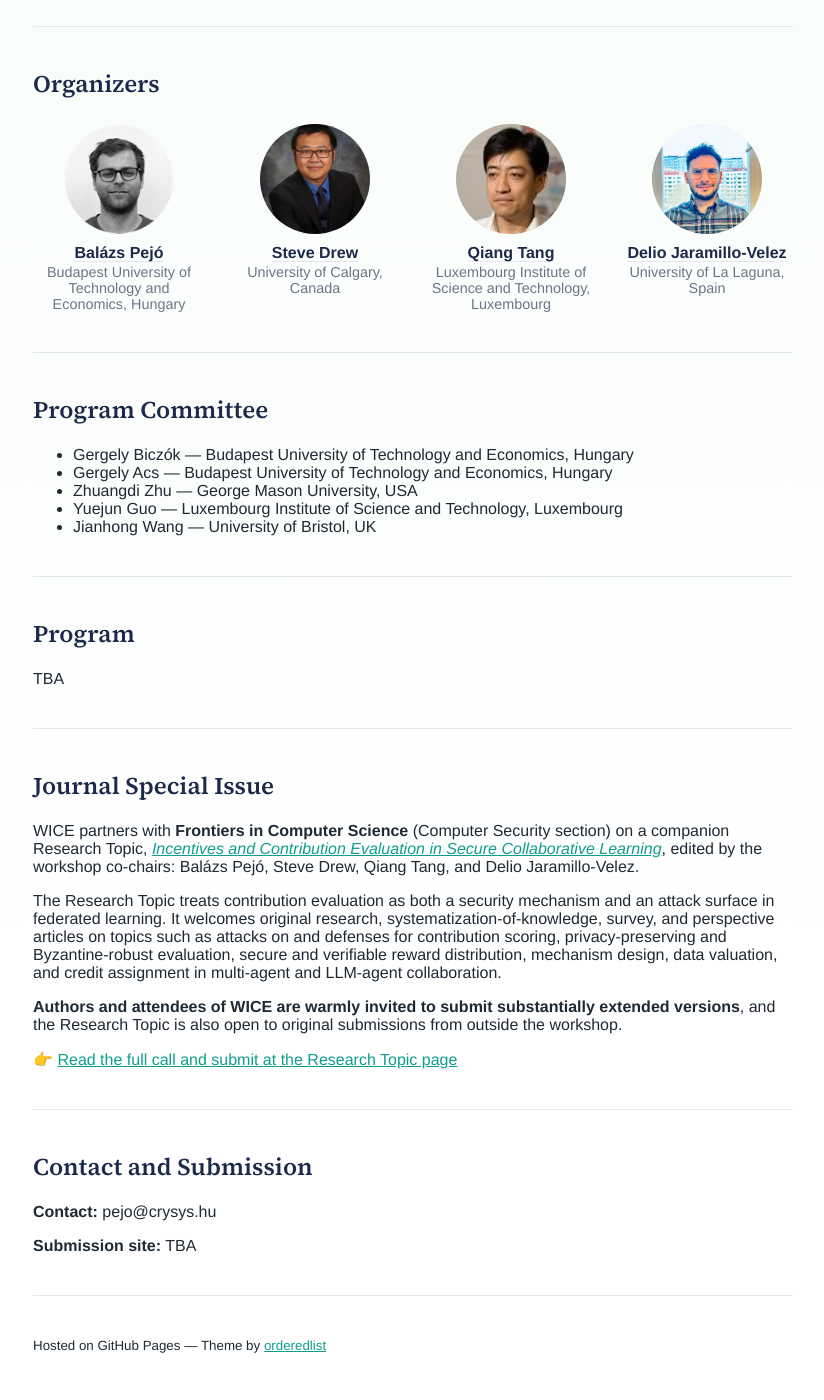
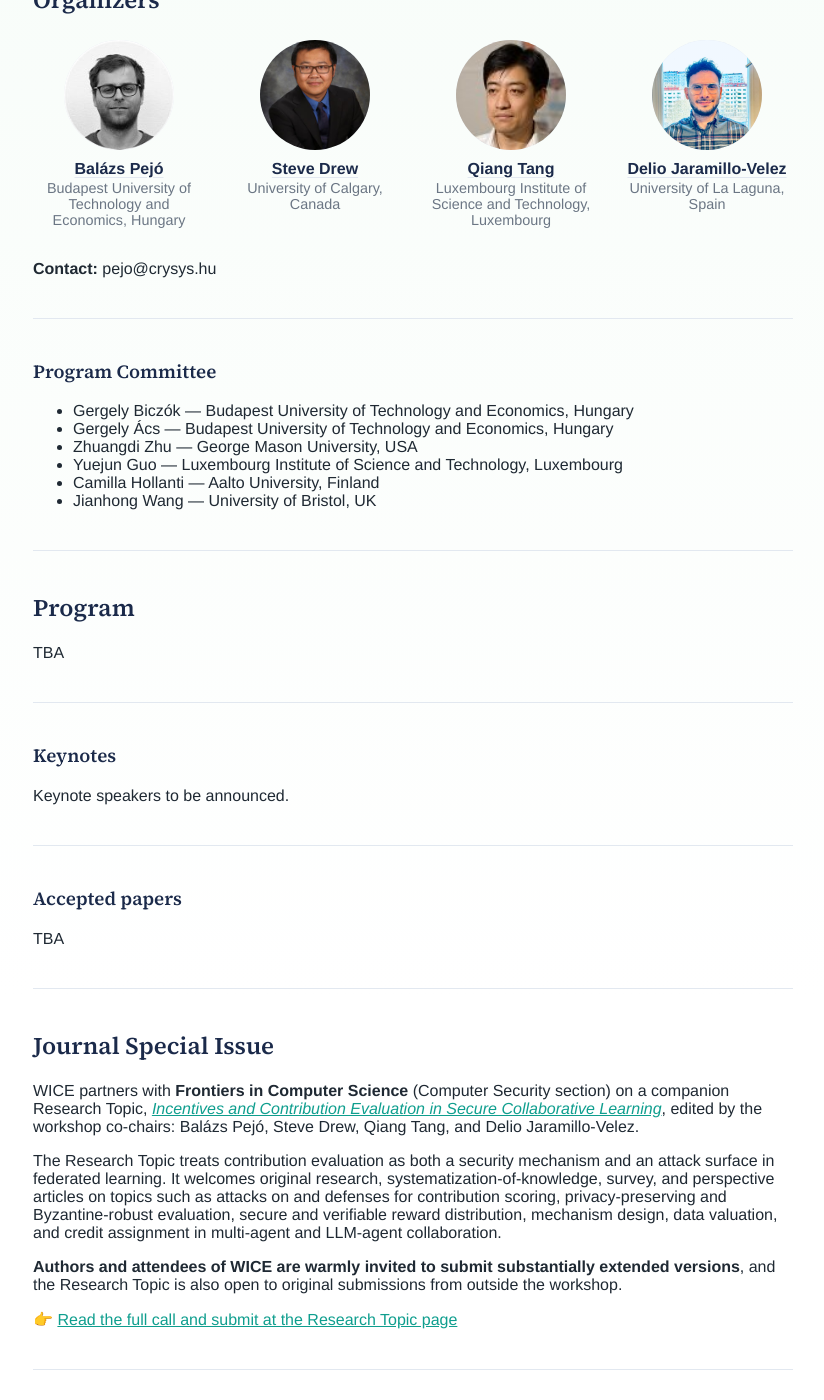
Before and after one commit to WICE-SaTML/WICE-SaTML.github.io, a Jekyll site: the page built from index.md, in a window 1280 px wide and 1400 px high, scrolled down 2619 px. Shown: the whole window, without its empty margins (227-1051 px from the left). Built offline with Jekyll 4.4.1, drawn with Linux system fonts in a browser that asks for light colours; a script that is not in the unit is left out; some of the changed text lies outside the part shown.

Commit message:
Update index.md

```diff
--- a/index.md
+++ b/index.md
@@ -5,12 +5,13 @@ layout: default
   <a href="#overview">Overview</a>
   <a href="#call-for-papers">Call for Papers</a>
   <a href="#important-dates">Important Dates</a>
-  <a href="#keynotes">Keynotes</a>
+  <!--<a href="#keynotes">Keynotes</a>-->
+  <!--<a href="#accepted-papers">Accepted Papers</a>-->
   <a href="#organizers">Organizers</a>
-  <a href="#program-committee">Program Committee</a>
+  <!--<a href="#program-committee">Program Committee</a>-->
   <a href="#program">Program</a>
   <a href="#journal-special-issue">Journal Special Issue</a>
-  <a href="#contact-and-submission">Contact and Submission</a>
+  <!--<a href="#contact-and-submission">Contact and Submission</a>-->
 </nav>
 {: .centered }
 
@@ -94,11 +95,11 @@ All deadlines are 11:59 PM AoE (Anywhere on Earth).
 | Camera-ready (for proceedings) | March 31, 2027 |
 | **Workshop** | **May 3, 2027** |
 
+
 ---
+## Accepted Papers
 
-## Keynotes
-
-Keynote speakers to be announced.
+TBA
 
 ---
 
@@ -128,20 +129,34 @@ Keynote speakers to be announced.
   </div>
 </div>
 
+**Contact:** pejo@crysys.hu
+
 ---
 
-## Program Committee
+### Program Committee
 <ul>
   <li>Gergely Biczók — Budapest University of Technology and Economics, Hungary</li>
-  <li>Gergely Acs — Budapest University of Technology and Economics, Hungary</li>
+  <li>Gergely Ács — Budapest University of Technology and Economics, Hungary</li>
   <li>Zhuangdi Zhu — George Mason University, USA</li>
   <li>Yuejun Guo — Luxembourg Institute of Science and Technology, Luxembourg</li>
-  <!--<li>Camilla Hollanti — Aalto University, Finland</li>-->
+  <li>Camilla Hollanti — Aalto University, Finland</li>
   <li>Jianhong Wang — University of Bristol, UK</li>
 </ul>
 ---
 
 ## Program
+
+TBA
+
+---
+
+### Keynotes
+
+Keynote speakers to be announced.
+
+---
+
+### Accepted papers
 
 TBA
 
@@ -161,10 +176,4 @@ The Research Topic treats contribution evaluation as both a security mechanism a
 
 ---
 
-## Contact and Submission
-
-**Contact:** pejo@crysys.hu
-
-**Submission site:** TBA
-
----
+<!--## Contact and Submission-->
```
Also changed, not shown: other parts of index.md (+3 -3 lines).
